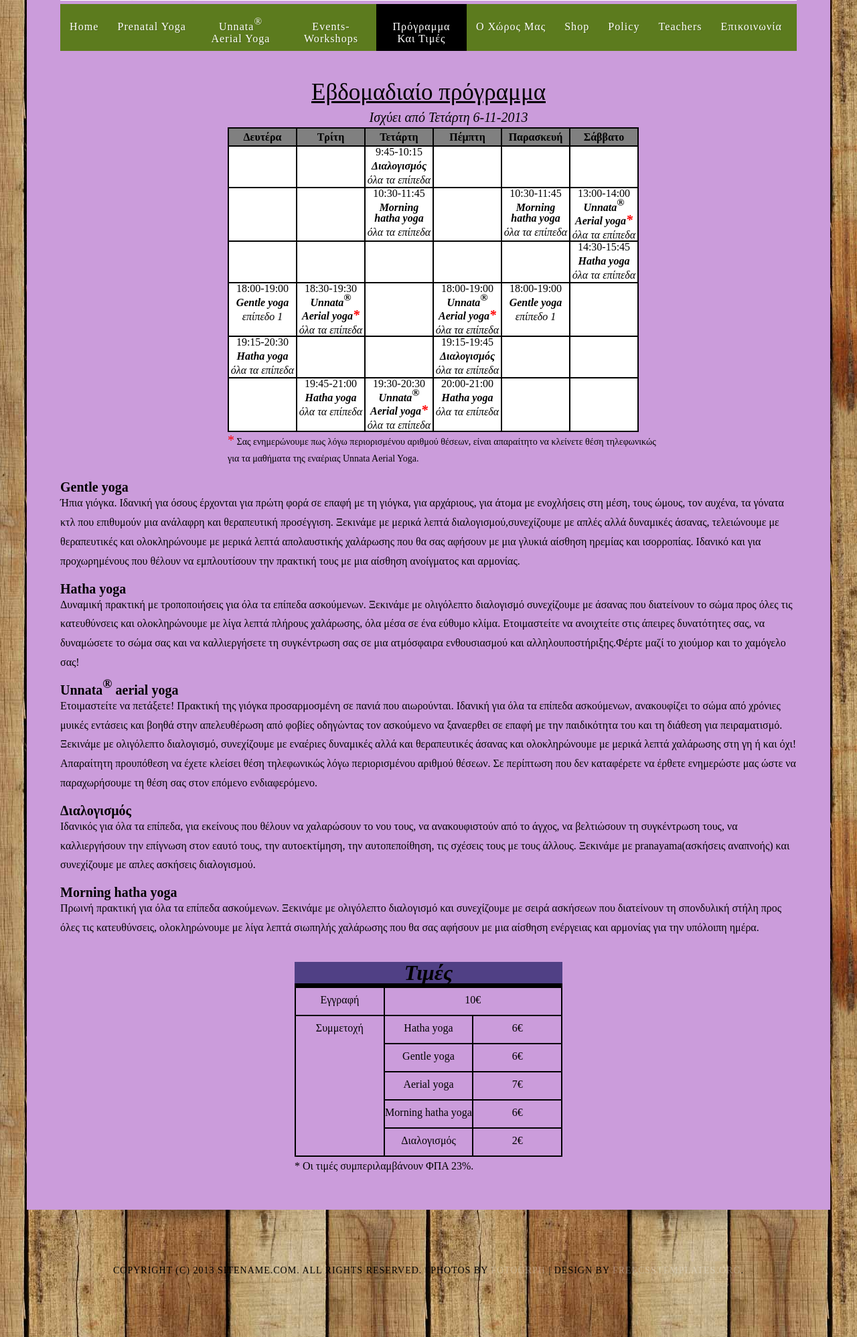
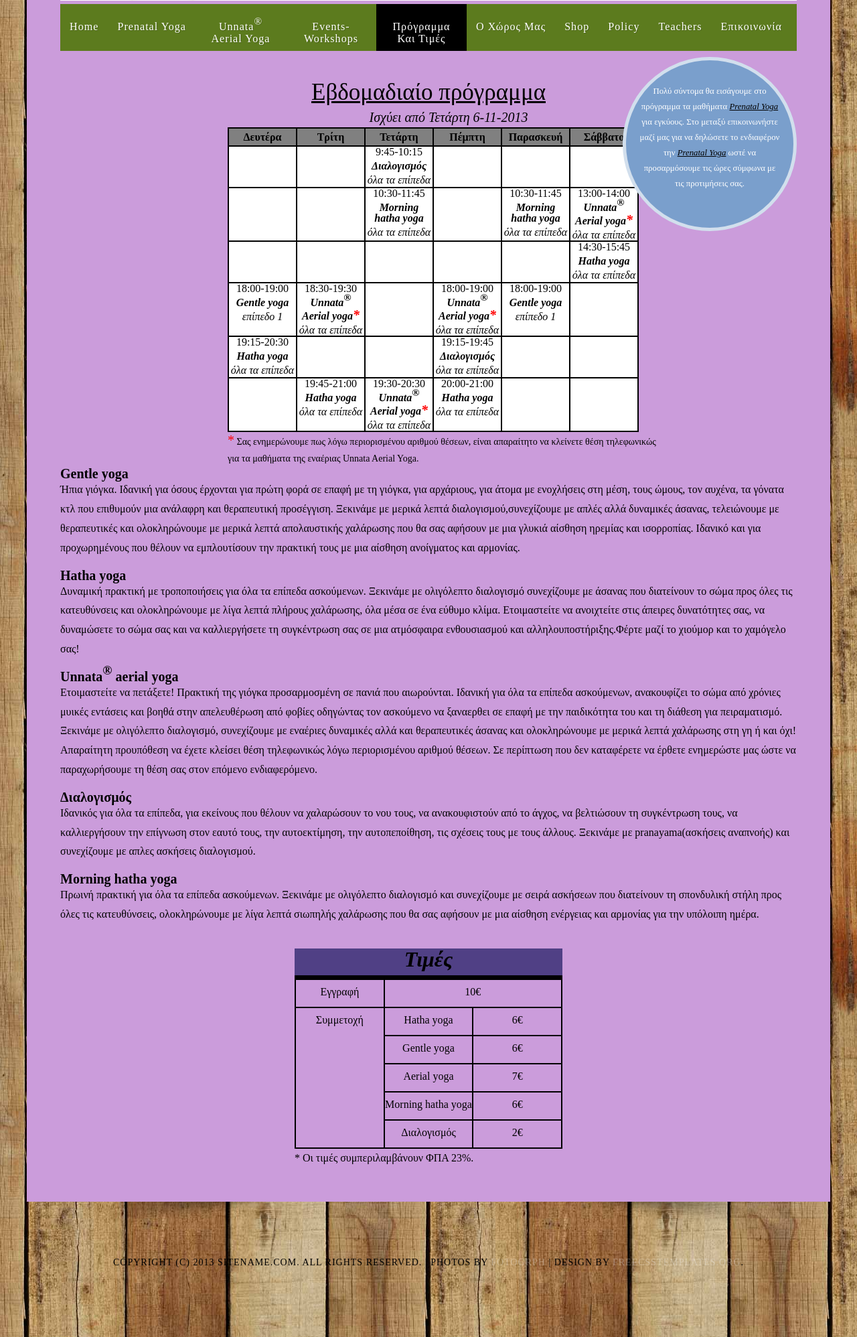
Before and after one commit to jimsiak/omshanti, a PHP site: page /index.php?page=program in a window 1280 px wide. Shown: the part 309-2305 px from the top of the page at 67% size. Run offline with PHP 8.4, Linux system fonts and the light colour scheme.

Commit message:
Modified site to meet Santie's requests about Prenatal Yoga.

```diff
--- a/pages/program.html
+++ b/pages/program.html
@@ -2,103 +2,6 @@
 	<!-- Program Table -->
 	<div id="program">
 	<h1>Εβδομαδιαίο πρόγραμμα</h1>
-<!--
-	<div id="old">
-	<h2>Ισχύει εως και Τρίτη 5-11-2013</h2>
-	<table class="program_table">
-		<tr>
-			<th>Δευτέρα</th>
-			<th>Τρίτη</th>
-			<th>Τετάρτη</th>
-			<th>Πέμπτη</th>
-			<th>Παρασκευή</th>
-			<th>Σάββατο</th></tr>
-		<tr>
-			<td></td><td></td>
-			<td class="meditation_cell">
-				<span class="time">9:45-10:15</span>
-				<span class="class"><a href="#med_desc">Διαλογισμός</a></span>
-			</td>
-			<td></td>
-			<td class="meditation_cell">
-				<span class="time">9:45-10:15</span>
-				<span class="class"><a href="#med_desc">Διαλογισμός</a></span>
-			</td>
-			<td></td>
-		</tr>
-		<tr>
-			<td/><td/>
-			<td class="morn_cell">
-				<span class="time">10:30-11:40</span>
-				<span class="class"><a href="#morn_desc">Morning light yoga</a></span>
-				<span class="levels">all levels</span>
-			</td>
-			<td/>
-			<td class="morn_cell">
-				<span class="time">10:30-11:40</span>
-				<span class="class"><a href="#morn_desc">Morning light yoga</a></span>
-				<span class="levels">all levels</span>
-			</td>
-			<td/>
-		</tr>
-		<tr>
-			<td></td><td></td><td></td><td/><td/>
-			<td class="hatha_cell">
-				<span class="time">15:00-16:00</span>
-				<span class="class"><a href="#hatha_desc">Hatha yoga</a></span>
-				<span class="levels">all levels</span>
-			</td>
-		</tr>
-		<tr>
-			<td class="gentle_cell">
-				<span class="time">17:30-18:30</span>
-				<span class="class"><a href="#gentle_desc">Gentle yoga</a></span>
-				<span class="levels">all levels</span>
-			</td>
-			<td class="aerial_cell">
-				<span class="time">17:30-18:30</span>
-				<span class="class"><a href="#aerial_desc">Unnata<sup>&reg;</sup> Aerial yoga<span class="unnata_footnote_symbol">*</span></a></span>
-				<span class="levels">all levels</span>
-			</td>
-			<td/>
-			<td class="aerial_cell">
-				<span class="time">17:30-18:30</span>
-				<span class="class"><a href="#aerial_desc">Unnata<sup>&reg;</sup> Aerial yoga<span class="unnata_footnote_symbol">*</span></a></span>
-				<span class="levels">all levels</span>
-			</td>
-			<td class="gentle_cell">
-				<span class="time">17:30-18:30</span>
-				<span class="class"><a href="#gentle_desc">Gentle yoga</a></span>
-				<span class="levels">all levels</span>
-			</td>
-			<td/>
-		</tr>
-		<tr>
-			<td class="hatha_cell">
-				<span class="time">19:00-20:15</span>
-				<span class="class"><a href="#hatha_desc">Hatha yoga</a></span>
-				<span class="levels">all levels</span>
-			</td>
-			<td class="hatha_cell">
-				<span class="time">19:00-20:15</span>
-				<span class="class"><a href="#hatha_desc">Hatha yoga</a></span>
-				<span class="levels">all levels</span>
-			</td>
-			<td class="aerial_cell">
-				<span class="time">19:00-20:00</span>
-				<span class="class"><a href="#aerial_desc">Unnata<sup>&reg;</sup> Aerial yoga<span class="unnata_footnote_symbol">*</span></a></span>
-				<span class="levels">all levels</span>
-			</td>
-			<td class="hatha_cell">
-				<span class="time">19:00-20:15</span>
-				<span class="class"><a href="#hatha_desc">Hatha yoga</a></span>
-				<span class="levels">all levels</span>
-			</td>
-			<td/><td/>
-		</tr>
-	</table>
-	</div>
--->
 
 	<div id="new">
 	<h2>Ισχύει από Τετάρτη 6-11-2013</h2>
@@ -210,7 +113,16 @@
 
 	</div> <!-- #new -->
 
+	<div id="cycle">
+		<p>Πολύ σύντομα θα εισάγουμε στο πρόγραμμα τα μαθήματα
+<a href="?page=prenatal_yoga">Prenatal Yoga</a> για εγκύους.
+Στο μεταξύ επικοινωνήστε μαζί μας για να
+δηλώσετε το ενδιαφέρον την <a href="?page=prenatal_yoga">Prenatal Yoga</a> ωστέ να προσαρμόσουμε τις ώρες
+σύμφωνα με τις προτιμήσεις σας.
+		</p>
 	</div>
+
+	</div> <!-- #program -->
 
 	<!-- Classes descriptions -->
 	<div class="class_desc" id="gentle_desc">
--- a/style.css
+++ b/style.css
@@ -779,8 +779,7 @@ p.important {
 #program #new {
 	width: 60%;
 	margin-left: 250px;
-/*	float: left;
-	clear: right; */
+	float: left;
 }
 table.program_table
 {
@@ -810,6 +809,31 @@ table.program_table td
 table.program_table td a
 {
 	color: black;
+}
+#content #program #cycle {
+	background: #7a9fcc;
+	border: 5px #d2dfed solid;
+	border-radius: 140px;
+	width: 250px;
+	height: 250px;
+	float: left;
+	clear: right;
+	margin-top: -70px;
+	margin-left: -70px;
+}
+#content #program #cycle p {
+	width: 210px;
+	margin-top: 35px;
+	margin-left: 20px;
+	font-size: 0.8em;
+	color: white;
+	text-align: center;
+}
+#content #program #cycle p a {
+	color: black;
+	text-decoration: underline;
+	font-style: italic;
+
 }
 /*
 table.program_table td.meditation_cell
@@ -860,8 +884,9 @@ table.program_table span.levels
 /*********************************************/
 #prices
 {
-	margin: 0px auto;
+	margin: 0px 350px;
 	width: 400px;
+	float: left;
 }
 
 #prices table
@@ -881,6 +906,7 @@ table.program_table span.levels
 
 #prices h1
 {
+	height: 40px;
 	border-bottom: 5px solid black;
 	background: #504085;
 	margin-top: 20px;
@@ -888,6 +914,7 @@ table.program_table span.levels
 	font-weight: bold;
 	font-style: italic;
 }
+
 
 /************************************/
 /*            Policy List           */
@@ -911,6 +938,10 @@ h3.policy_h3
 	margin-top: 20px;
 }
 
+#content div.class_desc {
+	width: 1100px;
+	float: left;
+}
 
 .class_desc h3
 {
```
